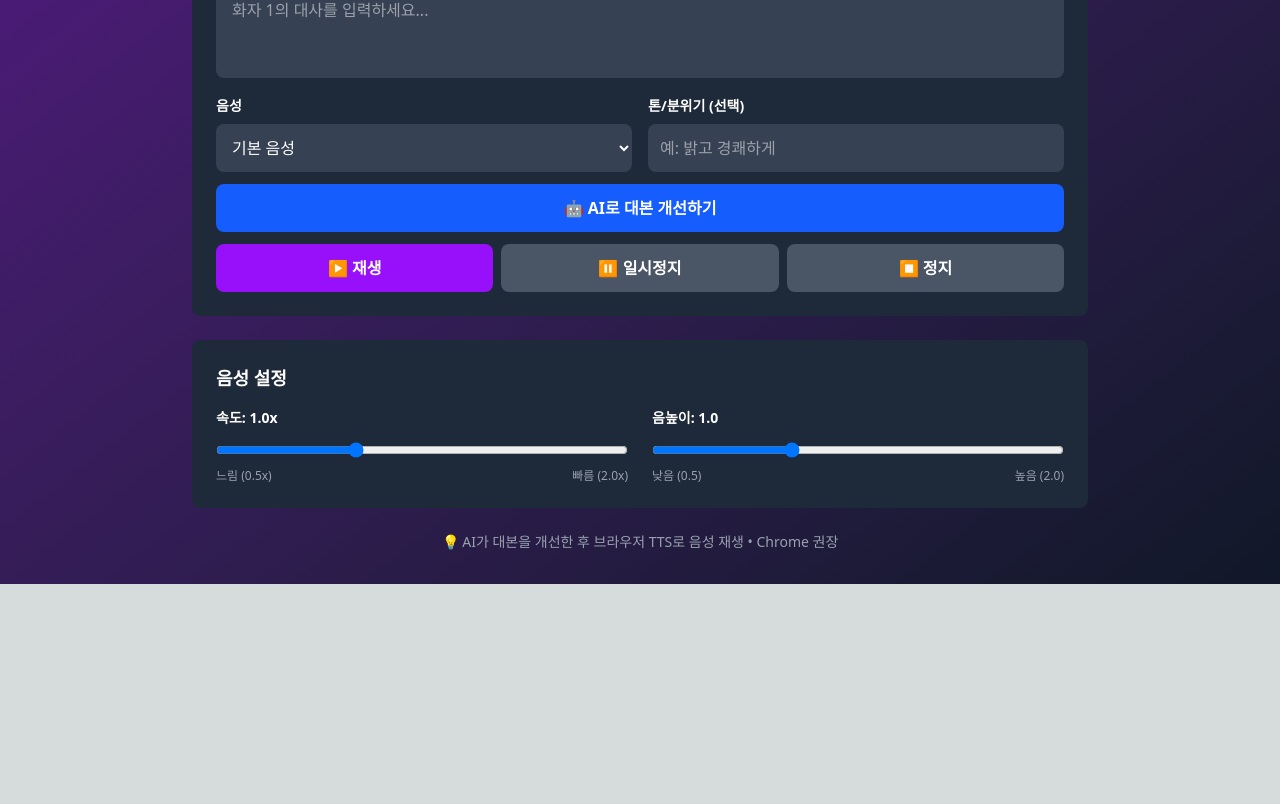
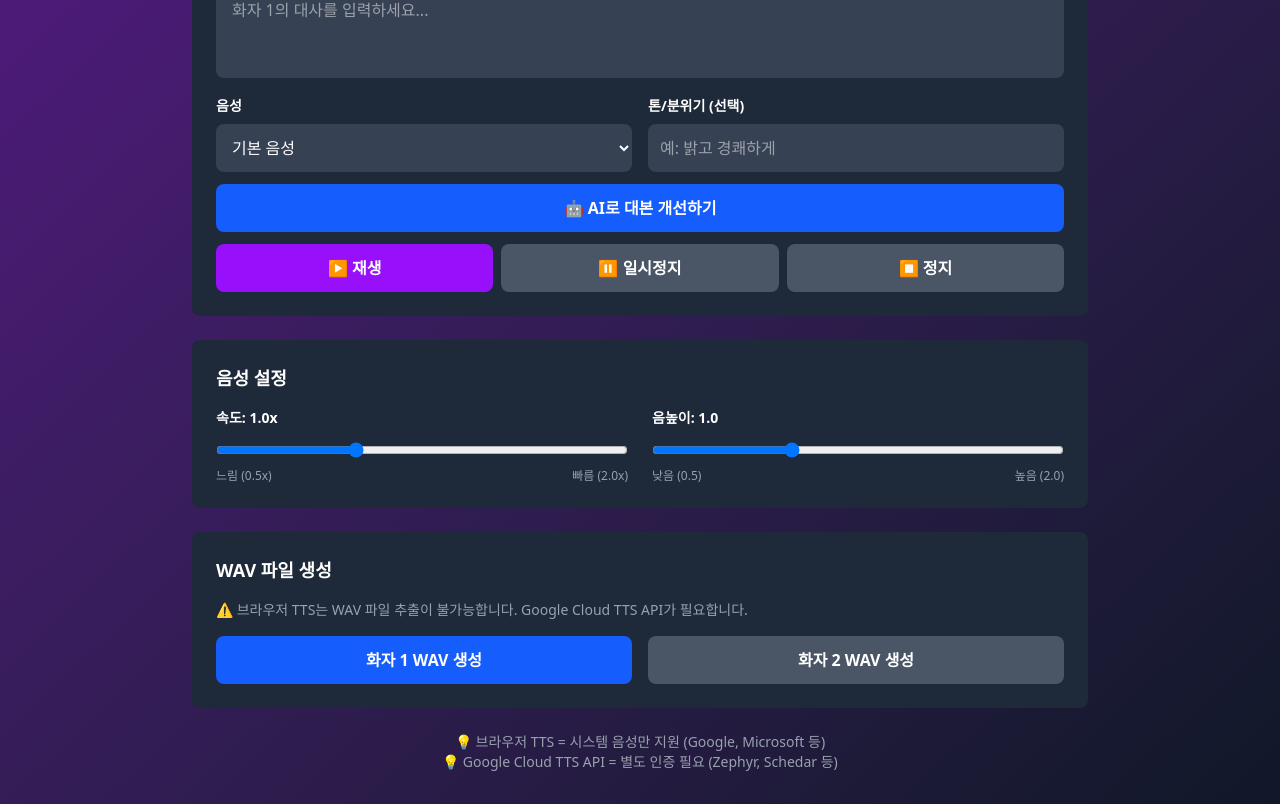
Before and after one commit to mon664/ai-platform, a Next.js app: page /tts in a window 1280 px wide. Shown: the part 407-1211 px from the top of the page. Before the commit the page ends 991 px from the top, so only its background shows below. Built offline with nearby package versions, Linux system fonts and the light colour scheme.

Commit message:
Add WAV generation UI (Cloud TTS required)

```diff
--- /dev/null
+++ b/app/api/tts/generate/route.ts
@@ -0,0 +1,9 @@
+import { NextRequest, NextResponse } from 'next/server'
+
+export const runtime = 'edge'
+
+export async function POST(req: NextRequest) {
+  return NextResponse.json({
+    error: 'WAV 다운로드는 Google Cloud TTS API가 필요합니다. 브라우저 TTS는 시스템 음성만 재생 가능하며 파일 추출이 불가능합니다.'
+  }, { status: 501 })
+}
--- a/app/tts/page.tsx
+++ b/app/tts/page.tsx
@@ -20,6 +20,7 @@ export default function TTSPage() {
   const [error, setError] = useState('')
   const [browserVoices, setBrowserVoices] = useState<SpeechSynthesisVoice[]>([])
   const [isPlaying, setIsPlaying] = useState(false)
+  const [audioBlob, setAudioBlob] = useState<Blob | null>(null)
 
   useEffect(() => {
     const loadVoices = () => {
@@ -104,6 +105,45 @@ export default function TTSPage() {
   const stopTTS = () => {
     window.speechSynthesis.cancel()
     setIsPlaying(false)
+  }
+
+  const generateTTSWav = async (speakerNum: 1 | 2) => {
+    const speaker = speakerNum === 1 ? speaker1 : speaker2
+    const text = speaker.improvedText || speaker.text
+
+    if (!text.trim()) {
+      setError('텍스트를 입력해주세요')
+      return
+    }
+
+    setLoading(true)
+    setError('')
+
+    try {
+      const res = await fetch('/api/tts/generate', {
+        method: 'POST',
+        headers: { 'Content-Type': 'application/json' },
+        body: JSON.stringify({ text, voice: speaker.voice, speed, pitch })
+      })
+
+      if (!res.ok) throw new Error('음성 생성 실패')
+
+      const blob = await res.blob()
+      setAudioBlob(blob)
+    } catch (err: any) {
+      setError(err.message || '오류가 발생했습니다')
+    } finally {
+      setLoading(false)
+    }
+  }
+
+  const downloadWav = () => {
+    if (!audioBlob) return
+    const url = URL.createObjectURL(audioBlob)
+    const a = document.createElement('a')
+    a.href = url
+    a.download = `tts-${Date.now()}.wav`
+    a.click()
   }
 
   return (
@@ -345,6 +385,38 @@ export default function TTSPage() {
           </div>
         </div>
 
+        {/* WAV 생성 (현재 브라우저 TTS는 WAV 추출 불가) */}
+        <div className="bg-gray-800 rounded-lg p-6 mb-6">
+          <h3 className="text-lg font-bold mb-4">WAV 파일 생성</h3>
+          <p className="text-sm text-gray-400 mb-4">
+            ⚠️ 브라우저 TTS는 WAV 파일 추출이 불가능합니다. Google Cloud TTS API가 필요합니다.
+          </p>
+          <div className="grid grid-cols-2 gap-4">
+            <button
+              onClick={() => generateTTSWav(1)}
+              disabled={loading}
+              className="bg-blue-600 hover:bg-blue-700 disabled:bg-gray-600 text-white font-bold py-3 rounded-lg"
+            >
+              화자 1 WAV 생성
+            </button>
+            <button
+              onClick={() => generateTTSWav(2)}
+              disabled={loading || !useTwoSpeakers}
+              className="bg-blue-600 hover:bg-blue-700 disabled:bg-gray-600 text-white font-bold py-3 rounded-lg"
+            >
+              화자 2 WAV 생성
+            </button>
+          </div>
+          {audioBlob && (
+            <button
+              onClick={downloadWav}
+              className="w-full mt-4 bg-green-600 hover:bg-green-700 text-white font-bold py-3 rounded-lg"
+            >
+              📥 WAV 다운로드
+            </button>
+          )}
+        </div>
+
         {/* 에러 */}
         {error && (
           <div className="bg-red-900/50 border border-red-500 rounded-lg p-4 mb-6">
@@ -353,7 +425,8 @@ export default function TTSPage() {
         )}
 
         <p className="text-sm text-gray-400 text-center mt-6">
-          💡 AI가 대본을 개선한 후 브라우저 TTS로 음성 재생 • Chrome 권장
+          💡 브라우저 TTS = 시스템 음성만 지원 (Google, Microsoft 등)<br/>
+          💡 Google Cloud TTS API = 별도 인증 필요 (Zephyr, Schedar 등)
         </p>
       </div>
       </div>
```
